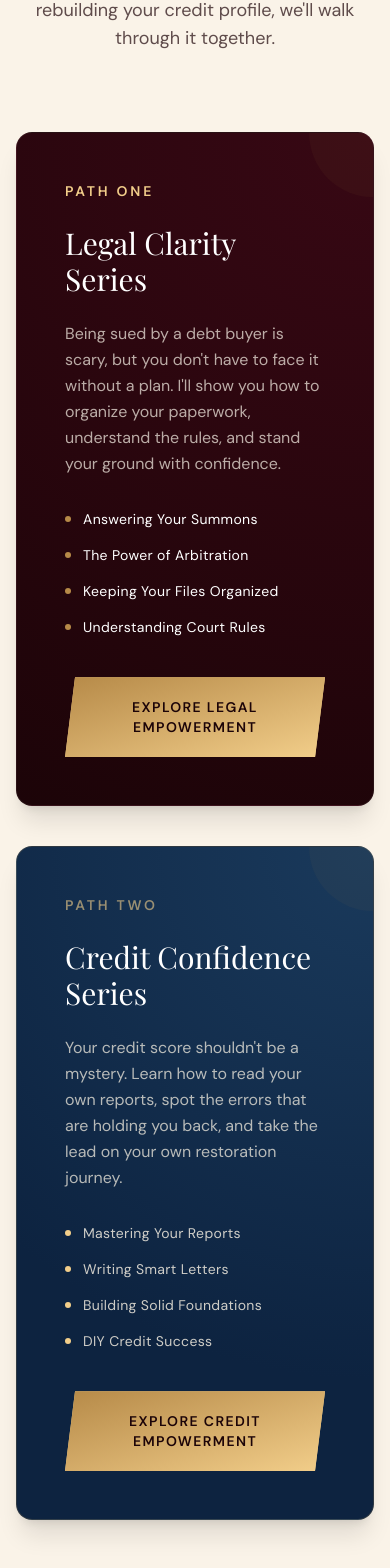
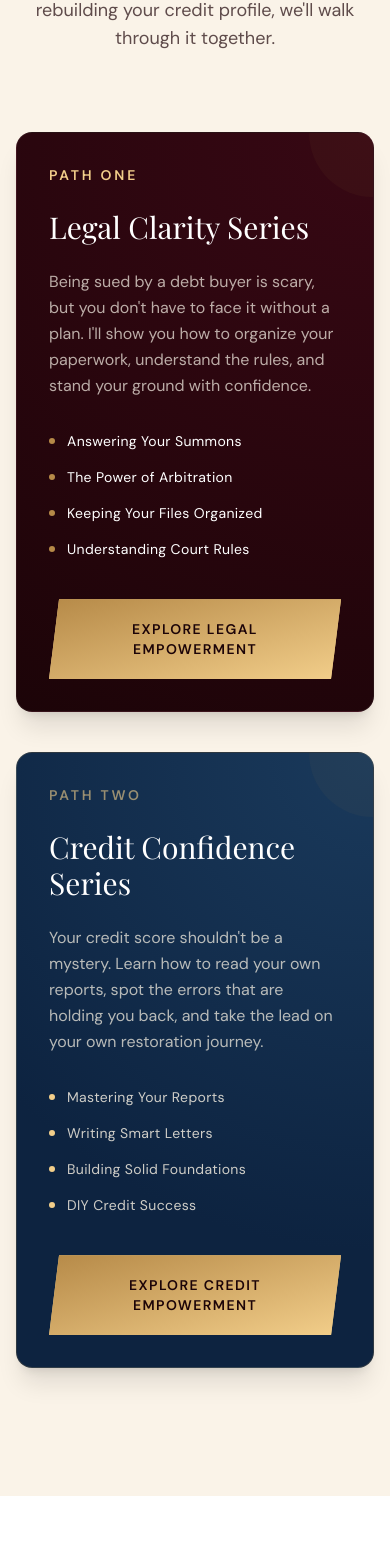
Before and after one commit to keish-awnna/digital-diva-site, a Next.js app: page / in a window 390 px wide. Shown: the part 1890-3458 px from the top of the page. Built offline with nearby package versions, Linux system fonts and the light colour scheme.

Commit message:
fix: homepage pathway cards responsive padding (p-8 md:p-12)

```diff
--- a/src/app/page.tsx
+++ b/src/app/page.tsx
@@ -111,7 +111,7 @@ export default function Home() {
 
           <div className="grid grid-cols-1 md:grid-cols-2 gap-10">
             <Reveal direction="up" delay={0.1}>
-              <div className="group relative bg-atmosphere-card h-full p-12 rounded-2xl shadow-xl overflow-hidden text-white transition-transform hover:-translate-y-2 duration-500 border border-white/5">
+              <div className="group relative bg-atmosphere-card h-full p-8 md:p-12 rounded-2xl shadow-xl overflow-hidden text-white transition-transform hover:-translate-y-2 duration-500 border border-white/5">
                 <div className="absolute top-0 right-0 w-32 h-32 bg-brand-gold/5 rounded-full -mr-16 -mt-16 group-hover:scale-150 transition-transform duration-700" />
                 <h3 className="text-brand-gold-light font-sans uppercase tracking-[0.2em] text-sm font-bold mb-6">
                   Path One
@@ -147,7 +147,7 @@ export default function Home() {
             </Reveal>
 
             <Reveal direction="up" delay={0.3}>
-              <div className="group relative bg-atmosphere-navy h-full p-12 rounded-2xl shadow-xl overflow-hidden border border-brand-gold/20 text-white transition-transform hover:-translate-y-2 duration-500">
+              <div className="group relative bg-atmosphere-navy h-full p-8 md:p-12 rounded-2xl shadow-xl overflow-hidden border border-brand-gold/20 text-white transition-transform hover:-translate-y-2 duration-500">
                 <div className="absolute top-0 right-0 w-32 h-32 bg-brand-gold/5 rounded-full -mr-16 -mt-16 group-hover:scale-150 transition-transform duration-700" />
                 <h3 className="text-brand-gold-light/60 font-sans uppercase tracking-[0.2em] text-sm font-bold mb-6">
                   Path Two
```
